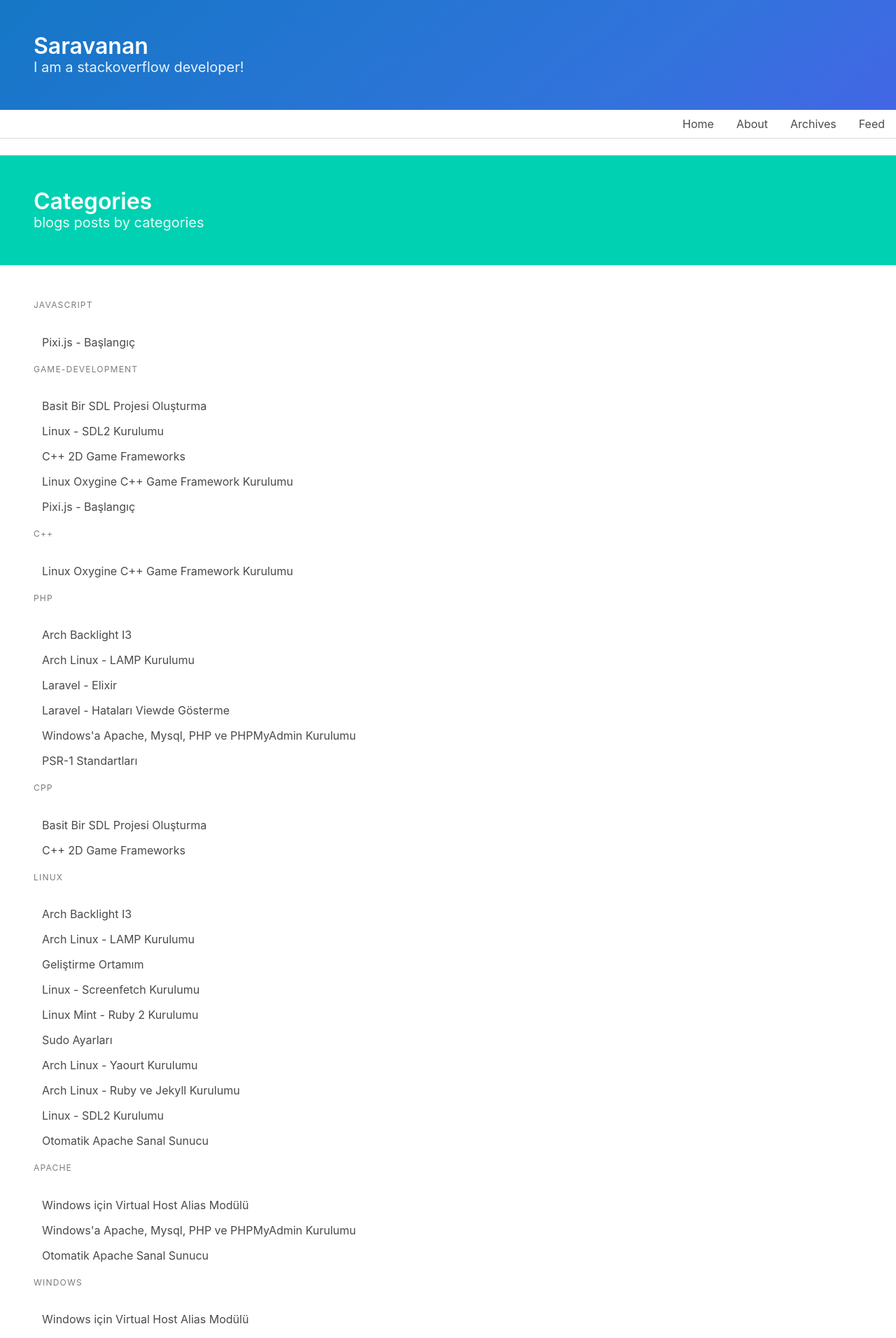
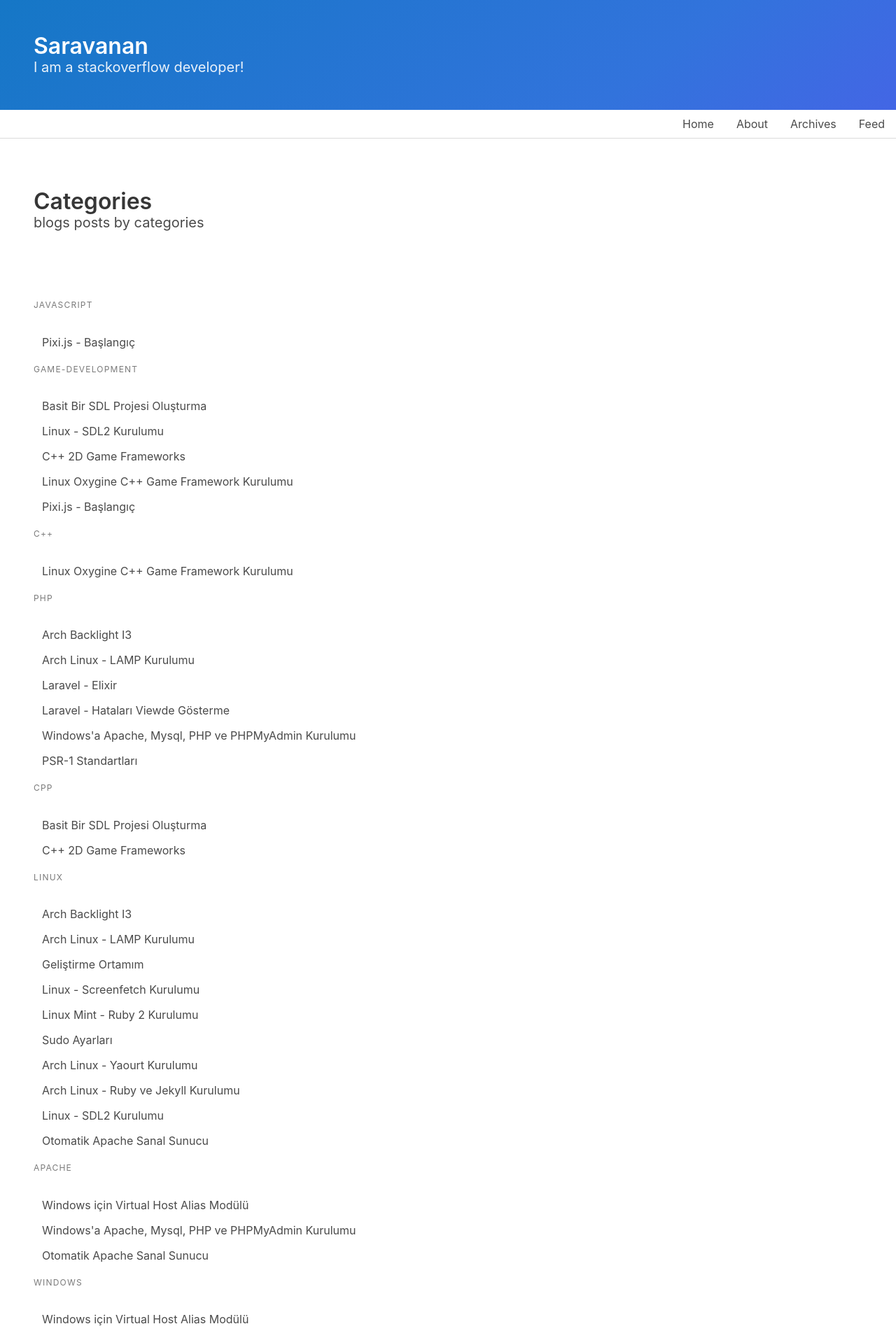
Before and after one commit to saravanaram/saravanaram.github.io, a Jekyll site: the page built from archives.html, in a window 1280 px wide. Shown: the top 1912 px of the page at 70% size. Built offline with Jekyll 4.4.1, drawn with Linux system fonts in a browser that asks for light colours.

Commit message:
Update archives.html

```diff
--- a/archives.html
+++ b/archives.html
@@ -2,7 +2,7 @@
 layout: default
 permalink: archives.html
 ---
-<section class="hero is-primary">
+<section class="hero">
     <div class="hero-body">
         <div class="container is-fluid">
             <h1 class="title">
```
